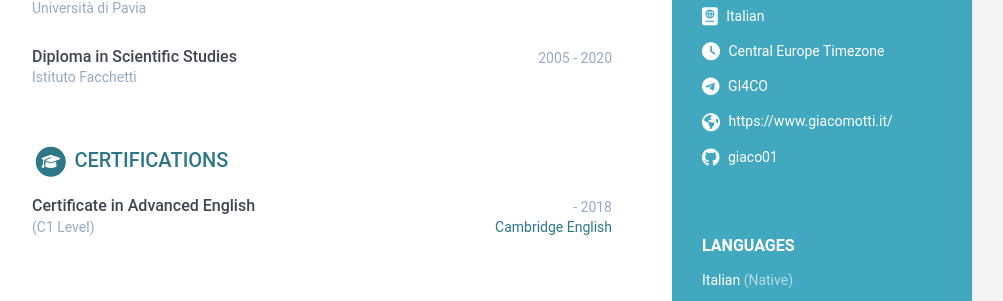
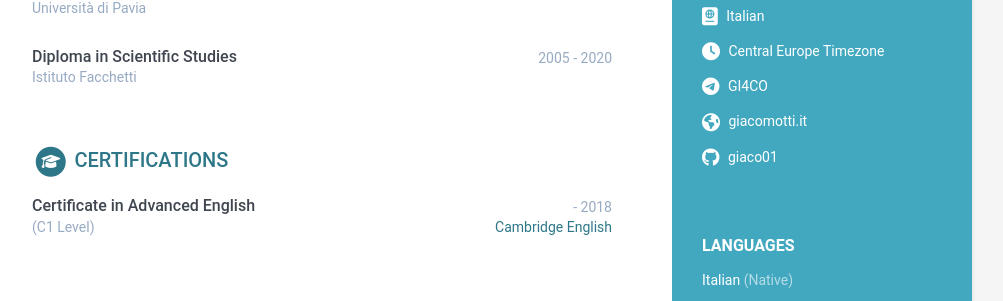
Before and after one commit to giaco01/giaco01.github.io, a Jekyll site: the page built from index.html, in a window 1280 px wide. Shown: the part 398-699 px from the top of the page, without its empty margins (168-1171 px from the left). Built offline with Jekyll 4.4.1, drawn with Linux system fonts in a browser that asks for light colours; part of the change alters nothing that is shown.

Commit message:
Update data.yml

```diff
--- a/_data/data.yml
+++ b/_data/data.yml
@@ -17,7 +17,7 @@ sidebar:
     phone: +39 346 988 1127
     timezone: Central Europe # Enter your timezone, e.g., America/Havana, Africa/Casablanca, America/North_Dakota/Center
     citizenship: Italian
-    website: https://www.giacomotti.it/ # Include the full website URL, including "http://" or "https://".
+    website: giacomotti.it # Include the full website URL, including "http://" or "https://".
     linkedin:
     xing:
     github: giaco01
@@ -85,7 +85,6 @@ certifications:
       title: Certifications
       list:
         - name: Certificate in Advanced English
-          start:
           end: 2018
           organization:
           credentialid: C1 Level
@@ -103,6 +102,7 @@ skills:
       - name: Linux
         level: 70%
 
+skills:
     title: Programming Languages
     toolset:
       - name: C
```
